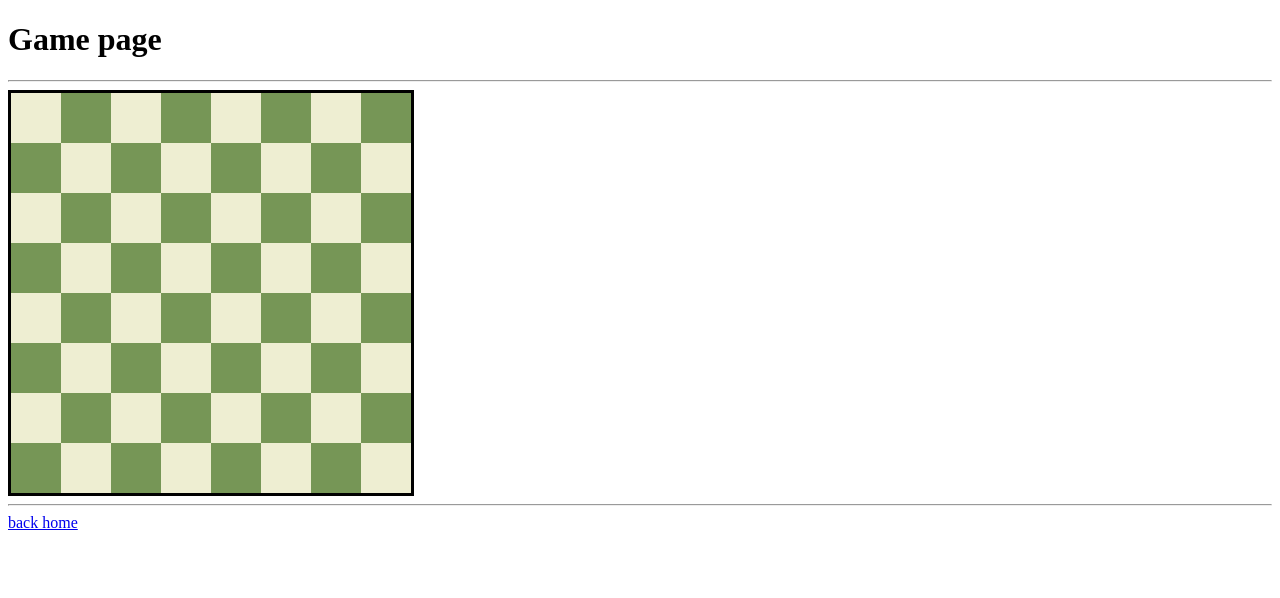
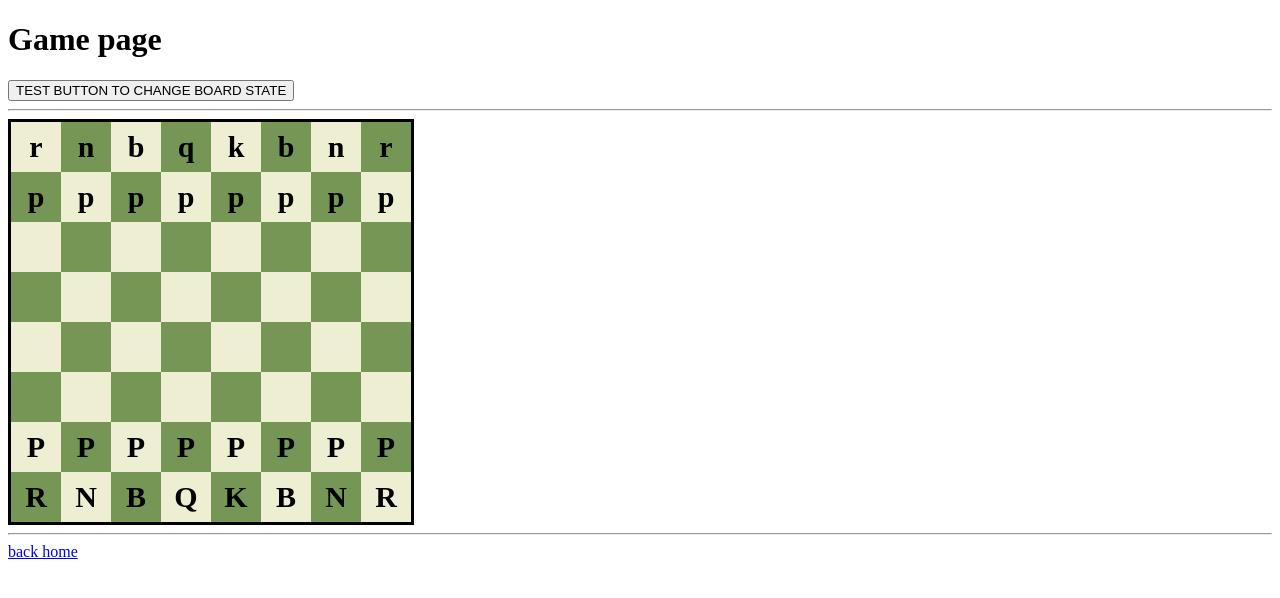
Before and after one commit to purgz/ChessJavaSpring, a React (Vite) app in the folder dogchess-frontend/: page /game in a window 1280 px wide. Shown: the top 598 px of the page. Built offline with nearby package versions, Linux system fonts and the light colour scheme.

Commit message:
board drag and drop
drag and drop pieces on the board component

```diff
--- a/dogchess-frontend/src/components/Board.css
+++ b/dogchess-frontend/src/components/Board.css
@@ -14,7 +14,11 @@
 }
 
 .square{
-
+    display: flex;
+    justify-content: center;
+    align-items: center;
+    font-weight: bold;
+    font-size: 30px;
 }
 
 .square:nth-child(16n+1),
--- a/dogchess-frontend/src/components/Board.jsx
+++ b/dogchess-frontend/src/components/Board.jsx
@@ -1,11 +1,59 @@
 import "./Board.css"
+import { useEffect, useState } from "react";
 
 function getData(e){
 
     console.log(e.target.getAttribute("data-squareid"));
 }
 
-function Board(){
+function pieceDragStart(e){
+
+    const piece = e.target;
+    //const pieceSquare = piece.parentNode.getAttribute("data-squareid");
+
+    e.dataTransfer.setData("text", piece.id);
+}
+
+
+
+function allowPieceDrop(e){
+    e.stopPropagation();
+    e.preventDefault();
+}
+
+function dropPiece(e){
+    e.preventDefault();
+    let data = e.dataTransfer.getData("text");
+    e.target.replaceChildren(document.getElementById(data));
+}
+
+
+function renderBoard(props){
+    let squares = document.getElementsByClassName("square");
+    let board = props.board;
+
+    for (let i = 0; i < 64; i++){
+
+        if (board[i] != '\0'){
+            let piece = document.createElement("div");
+            piece.draggable=true;
+            piece.textContent = board[i];
+            piece.ondragstart = pieceDragStart;
+            squares[i].replaceChildren(piece);
+            piece.id = i;
+        }
+
+    }
+}
+
+
+function Board(props){
+
+
+    useEffect(()=>{
+
+        renderBoard(props);
+    }, [props])
 
     const squares = Array.from(Array(64).keys());
 
@@ -13,7 +61,7 @@ function Board(){
 
         <div className={'board'}>
             {squares.map((square) =>
-                <div onClick={getData} data-squareid={square} className={'square'} key={square}></div>
+                <div onDragOver={allowPieceDrop} onDrop={dropPiece} onClick={getData} data-squareid={square} className={'square'} key={square}></div>
             )}
         </div>
 
--- a/dogchess-frontend/src/components/Game.jsx
+++ b/dogchess-frontend/src/components/Game.jsx
@@ -1,17 +1,26 @@
 import { useNavigate, Link} from "react-router-dom"
 import Board from "./Board.jsx";
+import { useState } from "react";
 
 function Game(){
 
+    //server returns array [p,p,p,p,p...., ,k....]
+    const startBoard = ["r", "n", "b", "q", "k", "b", "n", "r", "p", "p", "p", "p", "p", "p", "p", "p",
+    '\0','\0','\0','\0','\0','\0','\0','\0','\0','\0','\0','\0','\0','\0','\0','\0',
+    '\0','\0','\0','\0','\0','\0','\0','\0','\0','\0','\0','\0','\0','\0' ,'\0' ,'\0',
+    "P", "P", "P", "P", "P", "P", "P", "P", "R", "N", "B", "Q", "K", "B", "N", "R"];
 
+
+    const [board, setBoard] = useState(startBoard);
 
     return (
 
         <main>
             <h1>Game page</h1>
+            <button onClick={() => setBoard("")}>TEST BUTTON TO CHANGE BOARD STATE</button>
             <hr />
 
-            <Board/>
+            <Board board = {board}/>
 
             <hr/>
             <Link to={"/"}>back home</Link>
--- a/dogchess-frontend/src/components/Home.jsx
+++ b/dogchess-frontend/src/components/Home.jsx
@@ -9,13 +9,23 @@ const client = new Client({
 client.onConnect = (frame) =>{
     console.log("Connected " + frame);
     client.subscribe("/topic/greetings", (greeting) =>{
-        console.log(JSON.parse(greeting.body).content);
+
+        const board = JSON.parse(greeting.body);
+        console.log(board);
+
+        for (let i = 0; i < board.length; i++){
+            if (board[i] != '\0'){
+
+                console.log(board[i]);
+            }
+        }
+
     })
 }
 
 function sendName(){
     client.publish({
-        destination: "/app/hello",
+        destination: "/app/startboard",
         body: JSON.stringify({"name": "test name"})
     })
 }
```
Also changed, not shown: 2 other files (tests, documents, lock files or other folders).
